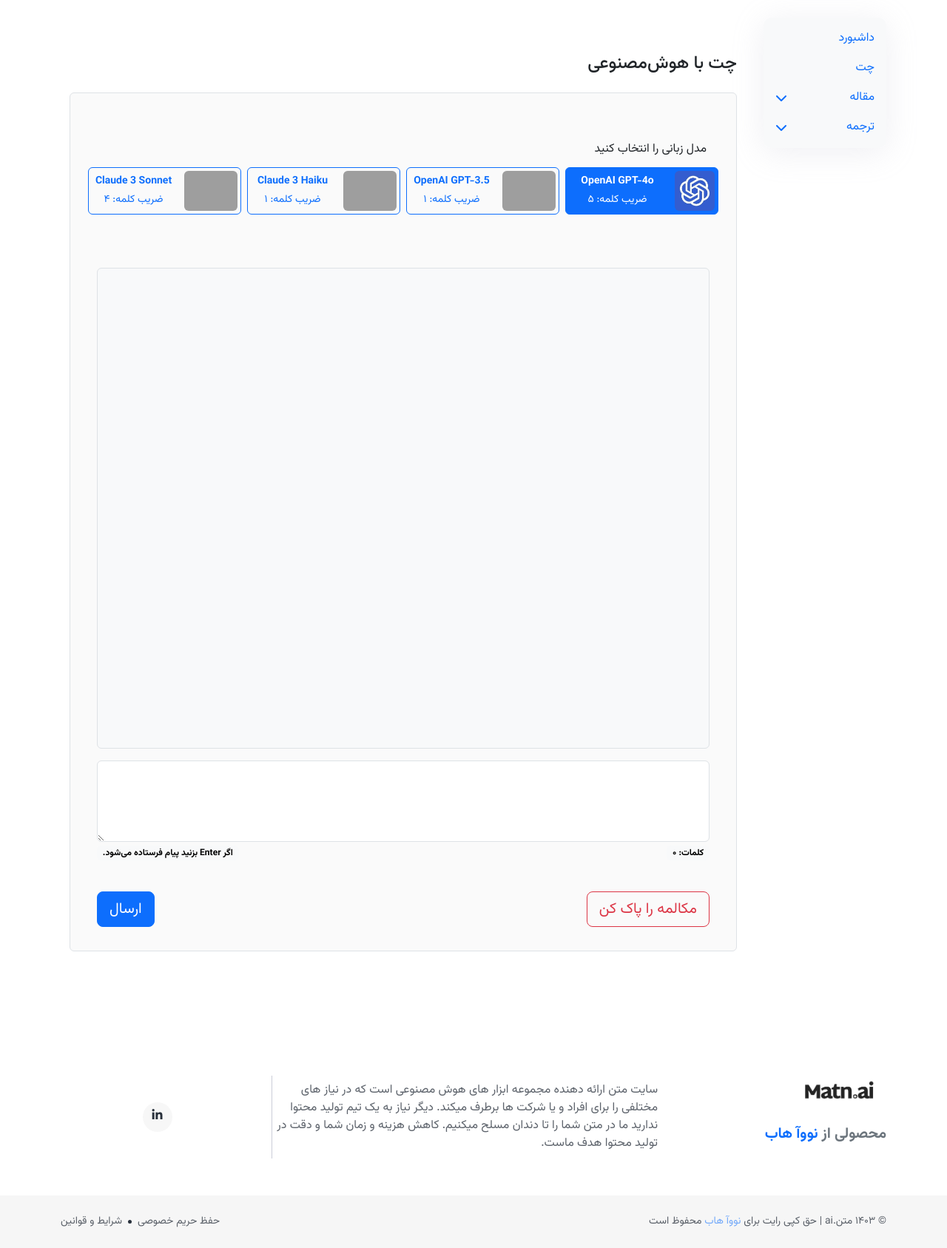
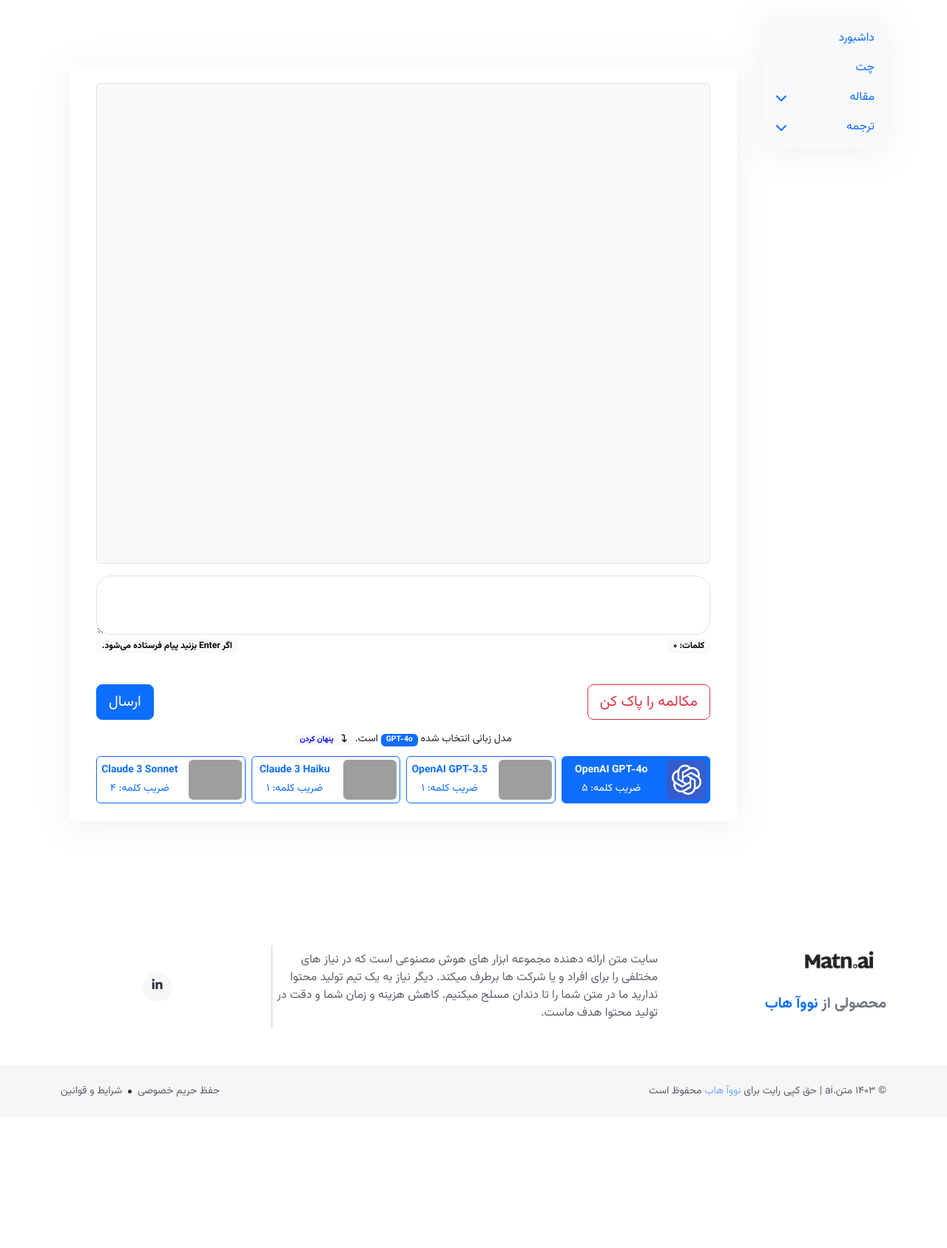
Before and after one commit to matn-ai/matn.ai, a Python web app: template app/app/templates/dashboard/chat.html in a window 1280 px wide. Shown: the part 87-1774 px from the top of the page at 74% size. After the commit the page ends 1570 px from the top, so only its background shows below. Run offline with Jinja, Linux system fonts and the light colour scheme; the template is opened without the code that fills it, so the values that code supplies are empty; some libraries are stand-ins or nearby versions; grey boxes are pictures that could not be loaded.

Commit message:
fix: improve ui

```diff
--- a/app/app/templates/dashboard/article/article_blog.html
+++ b/app/app/templates/dashboard/article/article_blog.html
@@ -121,7 +121,7 @@
         <div class="rounded card-shadow position-relative p-1">
             <div id="loading-content" class="text-center mr-auto mx-auto"
                 style="display: none; height: 100%; width: 100%; position: absolute; background-color: rgba(255, 255, 255, 0.8); z-index: 100;">
-                <div style="width: 320px;" class="mr-auto mx-auto position-absolute top-50 start-50 translate-middle">
+                <div style="width: 160px;" class="mr-auto mx-auto position-absolute top-50 start-50 translate-middle">
                     <lottie-player src="{{ url_for('static', filename='media/ai.json') }}"
                         background="transparent" speed="1" loop autoplay></lottie-player>
                 </div>
--- a/app/app/templates/dashboard/article/article_pro copy.html
+++ b/app/app/templates/dashboard/article/article_pro copy.html
@@ -356,7 +356,7 @@
             style="display: none; position: relative; height: 100%">
             <div id="loading-content" class="text-center mr-auto mx-auto"
                 style="display: none;  height: 100%; width: 100%; position: absolute; background-color: rgba(255, 255, 255, 0.8); z-index: 100;">
-                <div style="width: 320px;" class="mr-auto mx-auto position-absolute top-50 start-50 translate-middle">
+                <div style="width: 160px;" class="mr-auto mx-auto position-absolute top-50 start-50 translate-middle">
                     <lottie-player src="{{ url_for('static', filename='media/content-create.json') }}"
                         background="transparent" speed="1" loop autoplay></lottie-player>
                 </div>
--- a/app/app/templates/dashboard/article/article_pro.html
+++ b/app/app/templates/dashboard/article/article_pro.html
@@ -367,7 +367,7 @@
             style="display: none; position: relative; height: 100%">
             <div id="loading-content" class="text-center mr-auto mx-auto"
                 style="display: none;  height: 100%; width: 100%; position: absolute; background-color: rgba(255, 255, 255, 0.8); z-index: 100;">
-                <div style="width: 320px;" class="mr-auto mx-auto position-absolute top-50 start-50 translate-middle">
+                <div style="width: 160px;" class="mr-auto mx-auto position-absolute top-50 start-50 translate-middle">
                     <lottie-player src="{{ url_for('static', filename='media/ai.json') }}"
                         background="transparent" speed="1" loop autoplay></lottie-player>
                 </div>
--- a/app/app/templates/dashboard/article/article_pro_view.html
+++ b/app/app/templates/dashboard/article/article_pro_view.html
@@ -78,7 +78,7 @@
         <div class="rounded card-shadow position-relative p-1">
             <div id="loading-content" class="text-center mr-auto mx-auto"
                 style="display: none; height: 100%; width: 100%; position: absolute; background-color: rgba(255, 255, 255, 0.8); z-index: 100;">
-                <div style="width: 320px;" class="mr-auto mx-auto position-absolute top-50 start-50 translate-middle">
+                <div style="width: 160px;" class="mr-auto mx-auto position-absolute top-50 start-50 translate-middle">
                     <lottie-player src="{{ url_for('static', filename='media/content-create.json') }}"
                         background="transparent" speed="1" loop autoplay></lottie-player>
                 </div>
--- a/app/app/templates/dashboard/chat.html
+++ b/app/app/templates/dashboard/chat.html
@@ -5,10 +5,12 @@
         font-size: 14px;
         font-weight: bold;
     }
+
     .word-count {
         text-align: right;
         margin-top: 5px;
     }
+
     .loading-overlay {
         position: absolute;
         top: 0;
@@ -21,9 +23,11 @@
         align-items: center;
         justify-content: center;
     }
+
     .btn-spinner {
         display: none;
     }
+
     .loading-spinner {
         border: 4px solid transparent;
         border-top: 4px solid #000;
@@ -32,14 +36,23 @@
         height: 24px;
         animation: spin 1s linear infinite;
     }
+
     @keyframes spin {
-        0% { transform: rotate(0deg); }
-        100% { transform: rotate(360deg); }
+        0% {
+            transform: rotate(0deg);
         }
+
+        100% {
+            transform: rotate(360deg);
+        }
+    }
+
     .gradient-custom {
         background-color: #fafafa;
-        min-height: 700px;;
+        min-height: 700px;
+        ;
     }
+
     .mask-custom {
         min-width: 200px;
         background: rgba(226, 226, 226, 0.9);
@@ -49,57 +62,103 @@
         background-clip: padding-box;
         box-shadow: 10px 10px 10px rgba(46, 54, 68, 0.03);
     }
+
     .card-body p {
         margin-bottom: 10px;
     }
+
     .card-body pre {
         background-color: #f4f4f4;
         padding: 10px;
         border-radius: 5px;
         overflow-x: auto;
     }
+
     .card-body code {
         background-color: #f4f4f4;
         padding: 2px 4px;
         border-radius: 3px;
     }
+
     .card-body blockquote {
         border-left: 3px solid #ccc;
         padding-left: 10px;
         color: #666;
     }
+
     .card-body img {
         max-width: 100%;
         height: auto;
     }
+
     #loading-container {
         display: flex;
         justify-content: center;
         align-items: center;
         padding: 10px;
     }
+
+    #show-llm-container {
+        cursor: pointer;
+        text-decoration: underline;
+        color: blue;
+    }
 </style>
 
 <div class="container py-5">
     <div class="row">
         <div class="col-12 mb-3">
-            <h4 class="">چت با هوش‌مصنوعی</h4>
         </div>
         <div class="col-12">
-            <section class="gradient-custom border p-4 rounded">
+            <section class="dashboard-card p-4 rounded">
+
+                <div class="container">
+                    <ul class="list-unstyled border text-bg-light rounded p-3" style="height: 650px; overflow: auto">
+                        <!-- Chat messages will be dynamically added here -->
+                    </ul>
+                    <div class="form-outline form-white mb-3">
+                        <textarea class="form-control p-4" id="input-text-area"
+                            style="max-height: 80px; border-radius: 20px;" rows="4"></textarea>
+                        <label class="form-label" for="input-text-area"><span class="badge text-bg-light word-count"
+                                id="input-word-count">کلمات: ۰</span></label>
+                        <label for="input-text-area" class="form-label float-end"><span
+                                class="badge text-bg-light word-count" id="">اگر Enter بزنید پیام فرستاده
+                                می‌شود.</span></label>
+                    </div>
+                    <div class="clearfix"></div>
+
+                    <a href="{{url_for('dashboard.forget_chat')}}"
+                        class="btn btn-outline-danger btn-lg btn-rounded float-start mt-3">مکالمه را پاک کن</a>
+                    <button type="button" id="send-btn"
+                        class="btn btn-primary btn-lg btn-rounded float-end mt-3">ارسال</button>
+
+                    <div class="clearfix"></div>
                     <div class="col-12">
                         <div class="row">
                             <div class="col-12">
-                            <div class="mb-4 mt-4">
-                                <div class="w-100 p-3 pb-1 text-right">مدل زبانی را انتخاب کنید</div>
-                                <div class="w-100 pt-2">
+                                <div class="">
+                                    <div class="w-100 p-3 pb-1 text-center small">
+                                        مدل زبانی انتخاب شده <span id="selected-model" class="badge text-bg-primary">GPT-4o</span> است.
+                                        <span class="badge text-bg-light"
+                                        >
+                                        <i class="fa-solid fa-arrow-turn-down me-2"></i>
+                                        <span id="show-llm-container" class="text-decoration-none"
+                                        >
+
+                                        پنهان کردن</span></span>
+
+                                    </div>
+                                    <div class="w-100 pt-2" id="llm-container">
                                         <div class="row row-cols-4 g-2">
                                             <div class="col">
                                                 <div class="card-body">
-                                                <input type="radio" class="btn-check" value="gpt-4o" name="llm_model" id="gpt4-outlined" autocomplete="off" checked>
-                                                <label class="btn btn-outline-primary w-100 p-0" for="gpt4-outlined">
+                                                    <input type="radio" class="btn-check" value="gpt-4o"
+                                                        name="llm_model" id="gpt4-outlined" autocomplete="off" checked>
+                                                    <label class="btn btn-outline-primary w-100 p-0"
+                                                        for="gpt4-outlined">
                                                         <div class="model-card">
-                                                        <img src="/static/images/logo-gpt4.jpeg" alt="OpenAI" class="rounded m-1 me-2" style="height: 54px;">
+                                                            <img src="/static/images/logo-gpt4.jpeg" alt="OpenAI"
+                                                                class="rounded m-1 me-2" style="height: 54px;">
                                                             <div class="model-info">
                                                                 <p class="card-title m-0 p-0">OpenAI GPT-4o</p>
                                                                 <div class="small mt-1">ضریب کلمه: ۵</div>
@@ -110,10 +169,13 @@
                                             </div>
                                             <div class="col">
                                                 <div class="card-body">
-                                                <input type="radio" class="btn-check" value="gpt-3.5-turbo" name="llm_model" id="gpt3.5-outlined" autocomplete="off">
-                                                <label class="btn btn-outline-primary w-100 p-0" for="gpt3.5-outlined">
+                                                    <input type="radio" class="btn-check" value="gpt-3.5-turbo"
+                                                        name="llm_model" id="gpt3.5-outlined" autocomplete="off">
+                                                    <label class="btn btn-outline-primary w-100 p-0"
+                                                        for="gpt3.5-outlined">
                                                         <div class="model-card">
-                                                        <img src="/static/images/logo-gpt3.5.jpeg" alt="OpenAI" class="rounded m-1 me-2" style="height: 54px;">
+                                                            <img src="/static/images/logo-gpt3.5.jpeg" alt="OpenAI"
+                                                                class="rounded m-1 me-2" style="height: 54px;">
                                                             <div class="model-info">
                                                                 <p class="card-title m-0 p-0">OpenAI GPT-3.5</p>
                                                                 <div class="small mt-1">ضریب کلمه: ۱</div>
@@ -124,10 +186,13 @@
                                             </div>
                                             <div class="col">
                                                 <div class="card-body">
-                                                <input type="radio" class="btn-check" value="claude-3-haiku" name="llm_model" id="claude3-haiku-outlined" autocomplete="off">
-                                                <label class="btn btn-outline-primary w-100 p-0" for="claude3-haiku-outlined">
+                                                    <input type="radio" class="btn-check" value="claude-3-haiku"
+                                                        name="llm_model" id="claude3-haiku-outlined" autocomplete="off">
+                                                    <label class="btn btn-outline-primary w-100 p-0"
+                                                        for="claude3-haiku-outlined">
                                                         <div class="model-card">
-                                                        <img src="/static/images/logo-claude.jpeg" alt="Haiku" class="rounded m-1 me-2" style="height: 54px;">
+                                                            <img src="/static/images/logo-claude.jpeg" alt="Haiku"
+                                                                class="rounded m-1 me-2" style="height: 54px;">
                                                             <div class="model-info">
                                                                 <p class="card-title m-0 p-0">Claude 3 Haiku</p>
                                                                 <div class="small mt-1">ضریب کلمه: ۱</div>
@@ -138,10 +203,14 @@
                                             </div>
                                             <div class="col">
                                                 <div class="card-body">
-                                                <input type="radio" class="btn-check" value="claude-3.5-sonnet" name="llm_model" id="claude3-sonnet-outlined" autocomplete="off">
-                                                <label class="btn btn-outline-primary w-100 p-0" for="claude3-sonnet-outlined">
+                                                    <input type="radio" class="btn-check" value="claude-3.5-sonnet"
+                                                        name="llm_model" id="claude3-sonnet-outlined"
+                                                        autocomplete="off">
+                                                    <label class="btn btn-outline-primary w-100 p-0"
+                                                        for="claude3-sonnet-outlined">
                                                         <div class="model-card">
-                                                        <img src="/static/images/logo-claude.jpeg" alt="Sonnet" class="rounded m-1 me-2" style="height: 54px;">
+                                                            <img src="/static/images/logo-claude.jpeg" alt="Sonnet"
+                                                                class="rounded m-1 me-2" style="height: 54px;">
                                                             <div class="model-info">
                                                                 <p class="card-title m-0 p-0">Claude 3 Sonnet</p>
                                                                 <div class="small mt-1">ضریب کلمه: ۴</div>
@@ -156,18 +225,6 @@
                             </div>
                         </div>
                     </div>
-                <div class="container py-5 mb-4">
-                    <ul class="list-unstyled border text-bg-light rounded p-3" style="height: 650px; overflow: auto">
-                        <!-- Chat messages will be dynamically added here -->
-                    </ul>
-                    <div class="form-outline form-white mb-3">
-                        <textarea class="form-control" id="input-text-area" rows="4"></textarea>
-                        <label class="form-label" for="input-text-area"><span class="badge text-bg-light word-count" id="input-word-count">کلمات: ۰</span></label>
-                        <label for="input-text-area" class="form-label float-end"><span class="badge text-bg-light word-count" id="">اگر Enter بزنید پیام فرستاده می‌شود.</span></label>
-                    </div>
-                    <div class="clearfix"></div>
-                    <a href="{{url_for('dashboard.forget_chat')}}" class="btn btn-outline-danger btn-lg btn-rounded float-start mt-3">مکالمه را پاک کن</a>
-                    <button type="button" id="send-btn" class="btn btn-primary btn-lg btn-rounded float-end mt-3">ارسال</button>
                 </div>
             </section>
         </div>
@@ -177,7 +234,41 @@
 <script src="{{ url_for('static', filename='js/marked.min.js') }}"></script>
 
 <script>
-    $(document).ready(function() {
+    $(document).ready(function () {
+
+        $('#show-llm-container').on('click', function () {
+            $('#llm-container').toggle();
+            var $this = $(this);
+            $this.text(function (i, text) {
+                return text === "تغییر مدل" ? "پنهان کردن" : "تغییر مدل";
+            });
+        });
+
+        // Initially hide the llm-container
+//        $('#llm-container').hide();
+
+        // Function to update the selected model text
+        function updateSelectedModelText() {
+            var selectedModel = $('input[name="llm_model"]:checked').val();
+            var modelName = '';
+            switch(selectedModel) {
+                case 'gpt-4o':
+                    modelName = 'GPT-4o';
+                    break;
+                case 'gpt-3.5-turbo':
+                    modelName = 'GPT-3.5';
+                    break;
+                case 'claude-3-haiku':
+                    modelName = 'Claude 3 Haiku';
+                    break;
+                case 'claude-3.5-sonnet':
+                    modelName = 'Claude 3 Sonnet';
+                    break;
+            }
+            $('#selected-model').text(modelName);
+        }
+
+
         function toPersianNumber(number) {
             const persianMap = { '0': '۰', '1': '۱', '2': '۲', '3': '۳', '4': '۴', '5': '۵', '6': '۶', '7': '۷', '8': '۸', '9': '۹' };
             return number.toString().split('').map(char => persianMap[char] || char).join('');
@@ -227,11 +318,11 @@
                 url: '{{url_for("dashboard.chat")}}',
                 data: JSON.stringify({ message, llm_model: selectedModel }),
                 contentType: 'application/json',
-                beforeSend: function() {
+                beforeSend: function () {
                     $('#input-text-area').prop('disabled', true);
                     $('#send-btn').prop('disabled', true).text('در حال دریافت پاسخ');
                 },
-                success: function(response) {
+                success: function (response) {
                     // Remove loading animation
                     $('#loading-container').remove();
 
@@ -258,11 +349,11 @@
                     // Scroll to bottom of chat
                     chatContainer.scrollTop(chatContainer[0].scrollHeight);
                 },
-                complete: function() {
+                complete: function () {
                     $('#input-text-area').prop('disabled', false);
                     $('#send-btn').prop('disabled', false).text('ارسال');
                 },
-                error: function() {
+                error: function () {
                     // Remove loading animation
                     $('#loading-container').remove();
 
@@ -276,19 +367,26 @@
         $('#send-btn').on('click', sendMessage);
 
         // Handle Enter key press
-        $('#input-text-area').on('keydown', function(e) {
+        $('#input-text-area').on('keydown', function (e) {
             if (e.key === 'Enter' && !e.shiftKey) {
                 e.preventDefault(); // Prevent default behavior (new line)
                 sendMessage();
             }
         });
 
+        // Update selected model text when a radio button is clicked
+        $('input[name="llm_model"]').on('change', function() {
+            updateSelectedModelText();
+        });
+
+        // Initially set the selected model text
+        updateSelectedModelText();
         // Copy button functionality
-        $(document).on('click', '.copy-btn', function() {
+        $(document).on('click', '.copy-btn', function () {
             const textToCopy = $(this).data('message');
-            navigator.clipboard.writeText(textToCopy).then(function() {
+            navigator.clipboard.writeText(textToCopy).then(function () {
                 // alert('پیام کپی شد');
-            }, function(err) {
+            }, function (err) {
                 console.error('خطا در کپی کردن: ', err);
             });
         });
--- a/app/app/templates/dashboard/translate/translate_to_persian copy.html
+++ b/app/app/templates/dashboard/translate/translate_to_persian copy.html
@@ -53,7 +53,7 @@
         <div class="rounded card-shadow position-relative p-1 mt-4">
             <div id="loading-content" class="text-center mr-auto mx-auto"
                 style="display: none; height: 100%; width: 100%; position: absolute; background-color: rgba(255, 255, 255, 0.8); z-index: 100;">
-                <div style="width: 320px;" class="mr-auto mx-auto position-absolute top-50 start-50 translate-middle">
+                <div style="width: 160px;" class="mr-auto mx-auto position-absolute top-50 start-50 translate-middle">
                     <lottie-player src="{{ url_for('static', filename='media/content-create.json') }}"
                         background="transparent" speed="1" loop autoplay></lottie-player>
                 </div>
```
Also changed, not shown: app/app/dashboard/views.py (+3 -4 lines), app/app/templates/dashboard/translate/translate_to_persian_file.html (+9 -4 lines), app/app/translator/views.py (+58 -85 lines). Lines whose indentation alone changed are shown as unchanged.
